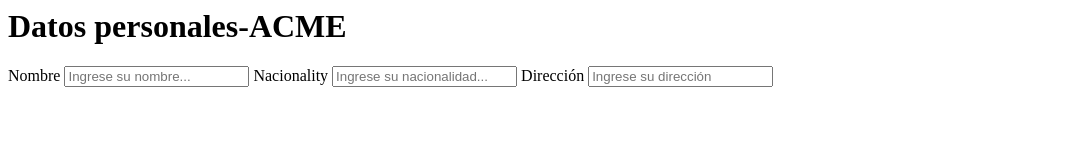
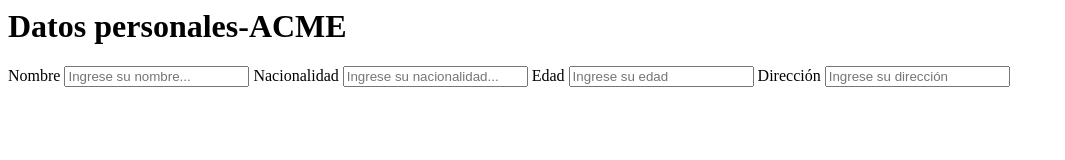
Before and after one commit to carlosjhoan/repository_prove, a plain HTML site: page html/datos-personales.html in a window 1280 px wide. Shown: the whole page, without its empty margins (0-1065 px from the left). Drawn offline with Linux system fonts and the light colour scheme.

Commit message:
añadiendo edad

```diff
--- a/html/datos-personales.html
+++ b/html/datos-personales.html
@@ -10,8 +10,11 @@
          <label for = "name">Nombre</label>
          <input type = "text" name = "name" id = "name" placeholder = "Ingrese su nombre...">
 
-         <label for = "nacionality">Nacionality</label>
+         <label for = "nacionality">Nacionalidad</label>
          <input type = "text" name = "nacionality" id = "nacionality" placeholder = "Ingrese su nacionalidad...">
+
+         <label for = "age">Edad</label>
+         <input type = "number" name = "age" id = "age" placeholder = "Ingrese su edad">
 
          <label for = "address">Dirección</label>
          <input type = "text" name = "address" id = "address" placeholder = "Ingrese su dirección">
```
